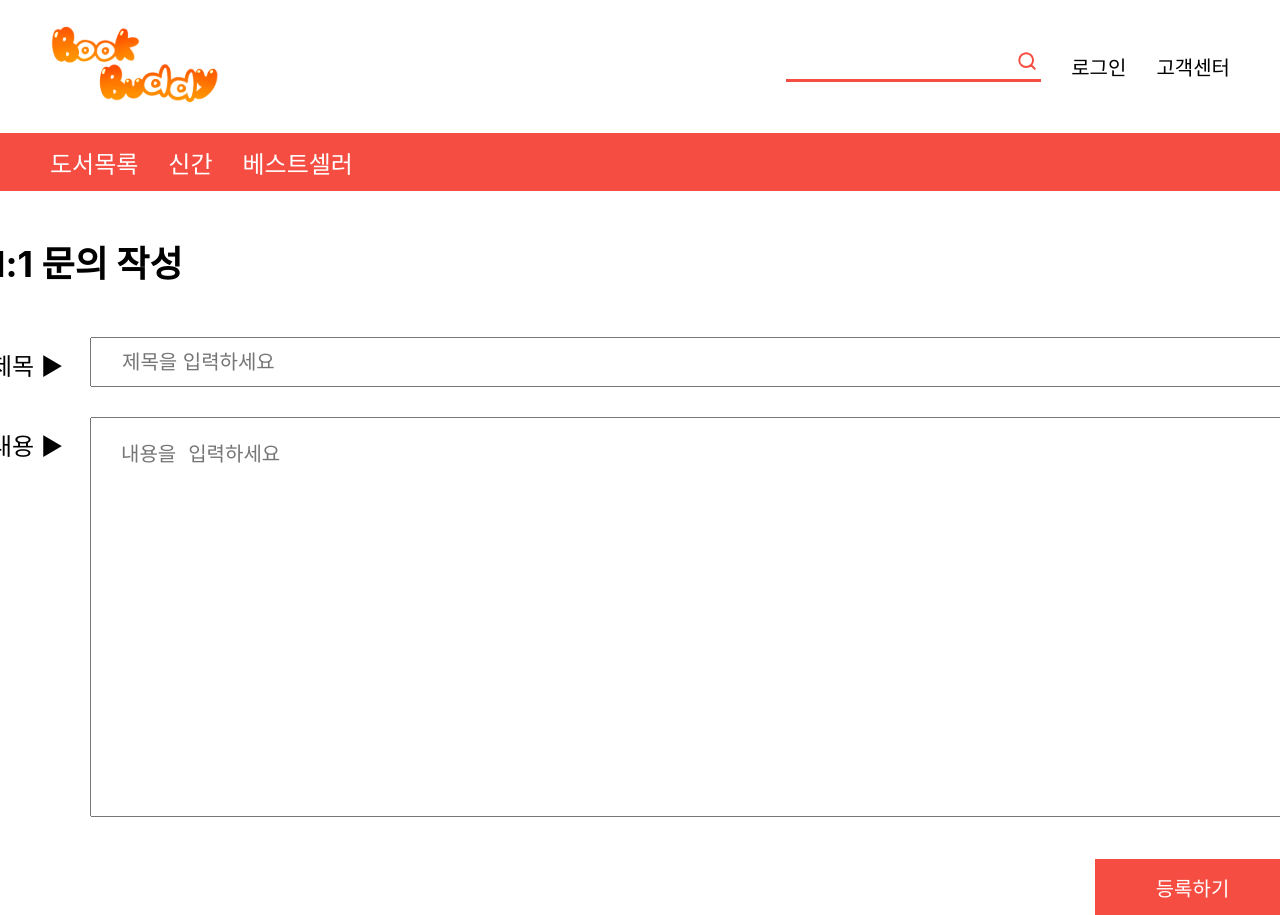
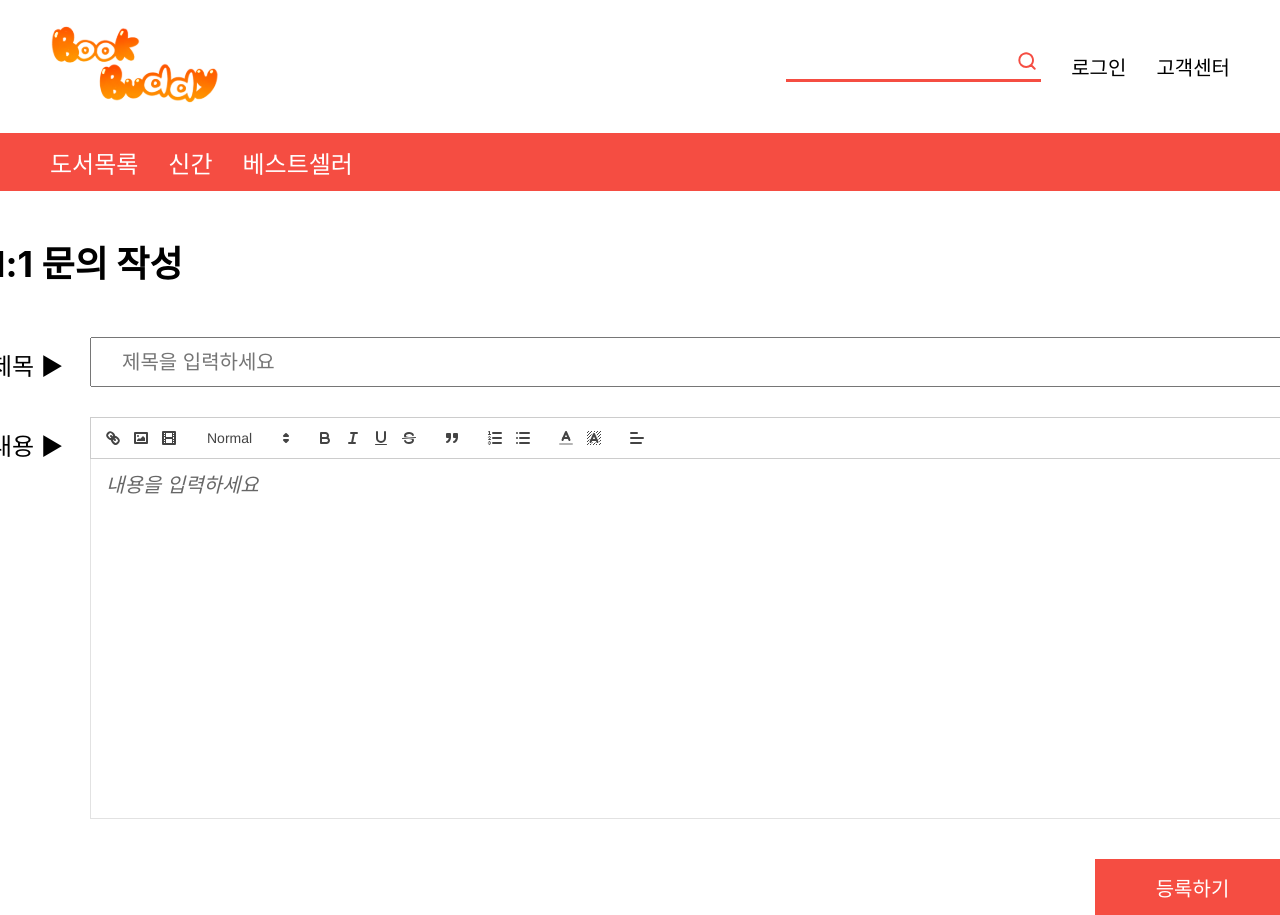
Before and after one commit to HyeranJo/bookbuddy, a React (Create React App) app in the folder client/: page /apply in a window 1280 px wide. Built offline with nearby package versions, Linux system fonts and the light colour scheme; no server answers.

Commit message:
Feat: 에디터 화면 구현

```diff
--- /dev/null
+++ b/client/src/components/input/Editor.tsx
@@ -0,0 +1,59 @@
+import React, { useState } from 'react';
+import ReactQuill from 'react-quill';
+import 'react-quill/dist/quill.snow.css';
+
+// 사용하고 싶은 옵션, 나열 되었으면 하는 순서대로 나열
+const toolbarOptions = [
+  ['link', 'image', 'video'],
+  [{ header: [1, 2, 3, false] }],
+  ['bold', 'italic', 'underline', 'strike'],
+  ['blockquote'],
+  [{ list: 'ordered' }, { list: 'bullet' }],
+  [{ color: [] }, { background: [] }],
+  [{ align: [] }],
+];
+
+// 옵션에 상응하는 포맷, 추가해주지 않으면 text editor에 적용된 스타일을 볼수 없음
+export const formats = [
+  'header',
+  'font',
+  'size',
+  'bold',
+  'italic',
+  'underline',
+  'strike',
+  'align',
+  'blockquote',
+  'list',
+  'bullet',
+  'indent',
+  'background',
+  'color',
+  'link',
+  'image',
+  'video',
+  'width',
+];
+
+function MyComponent() {
+  const [value, setValue] = useState('');
+
+  const modules = {
+    toolbar: {
+      container: toolbarOptions,
+    },
+  };
+
+  return (
+    <ReactQuill
+      theme="snow"
+      onChange={setValue}
+      placeholder="내용을 입력하세요"
+      value={value || ''}
+      modules={modules}
+      formats={formats}
+    />
+  );
+}
+
+export default MyComponent;
--- a/client/src/pages/apply/Apply.styled.ts
+++ b/client/src/pages/apply/Apply.styled.ts
@@ -29,7 +29,12 @@ export const Styled_Apply = {
     }
     #apply_body {
       height: 400px;
-      padding: 20px 30px;
+      width: 100%;
+      .ql-container {
+        height: 360px;
+        font-size: var(--basic-font-size);
+        border-color: var(--book-background-color);
+      }
     }
     & label {
       font-size: var(--third-title-font-size);
--- a/client/src/pages/apply/Apply.tsx
+++ b/client/src/pages/apply/Apply.tsx
@@ -2,6 +2,7 @@ import React from 'react';
 import { Styled_Layout } from '../BlankPageLayout';
 import { Styled_Apply } from './Apply.styled';
 import RedButton from '../../components/buttons/RedButton';
+import MyComponent from '../../components/input/Editor';
 
 const Apply = () => {
   return (
@@ -20,7 +21,10 @@ const Apply = () => {
 
             <div className="body_group">
               <label htmlFor="apply_title">내용 ►</label>
-              <textarea id="apply_body" placeholder="내용을 입력하세요" />
+              {/* <textarea id="apply_body" placeholder="내용을 입력하세요" /> */}
+              <div id="apply_body">
+                <MyComponent />
+              </div>
             </div>
           </div>
           <div className="submit">
```
